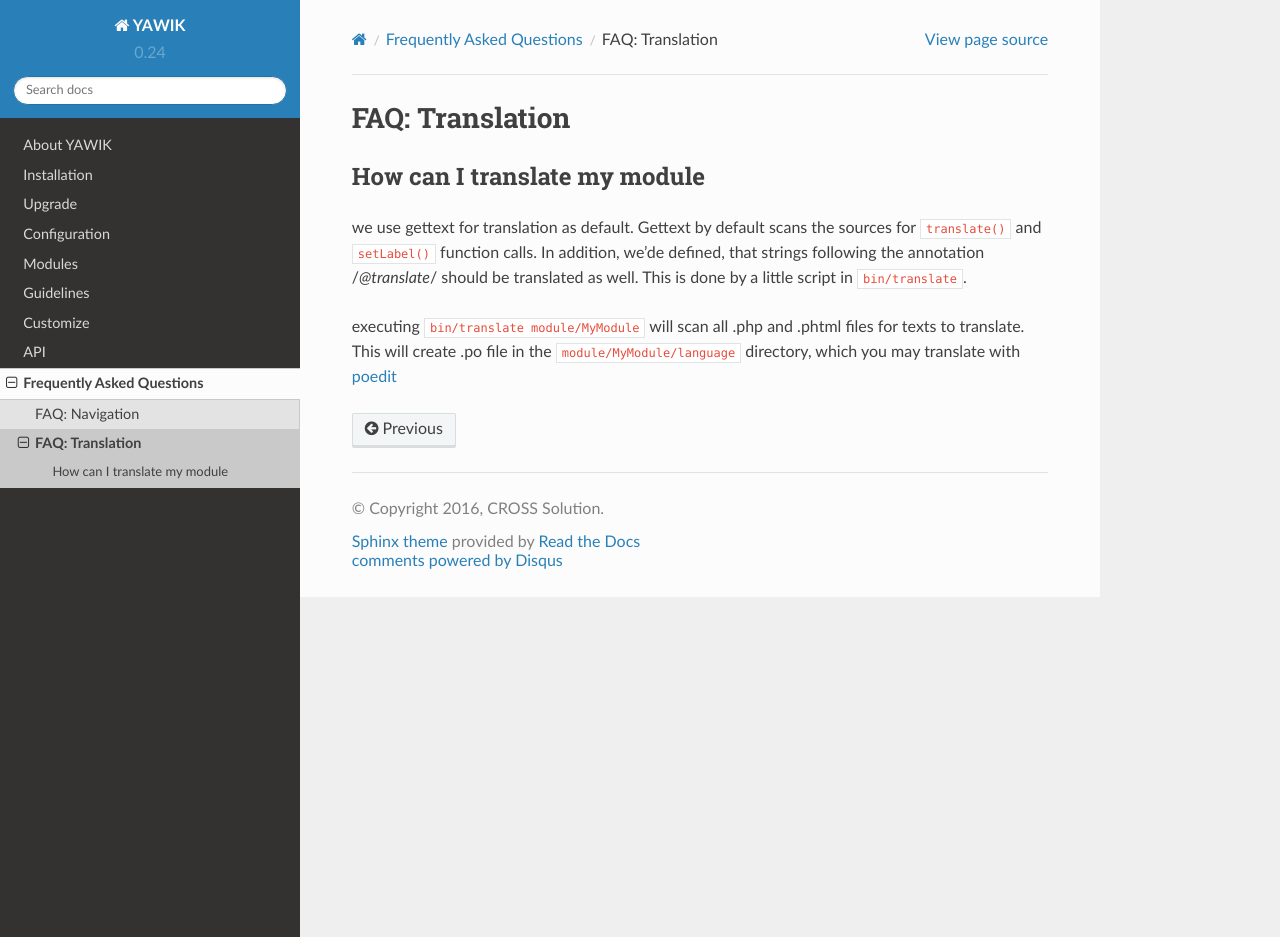
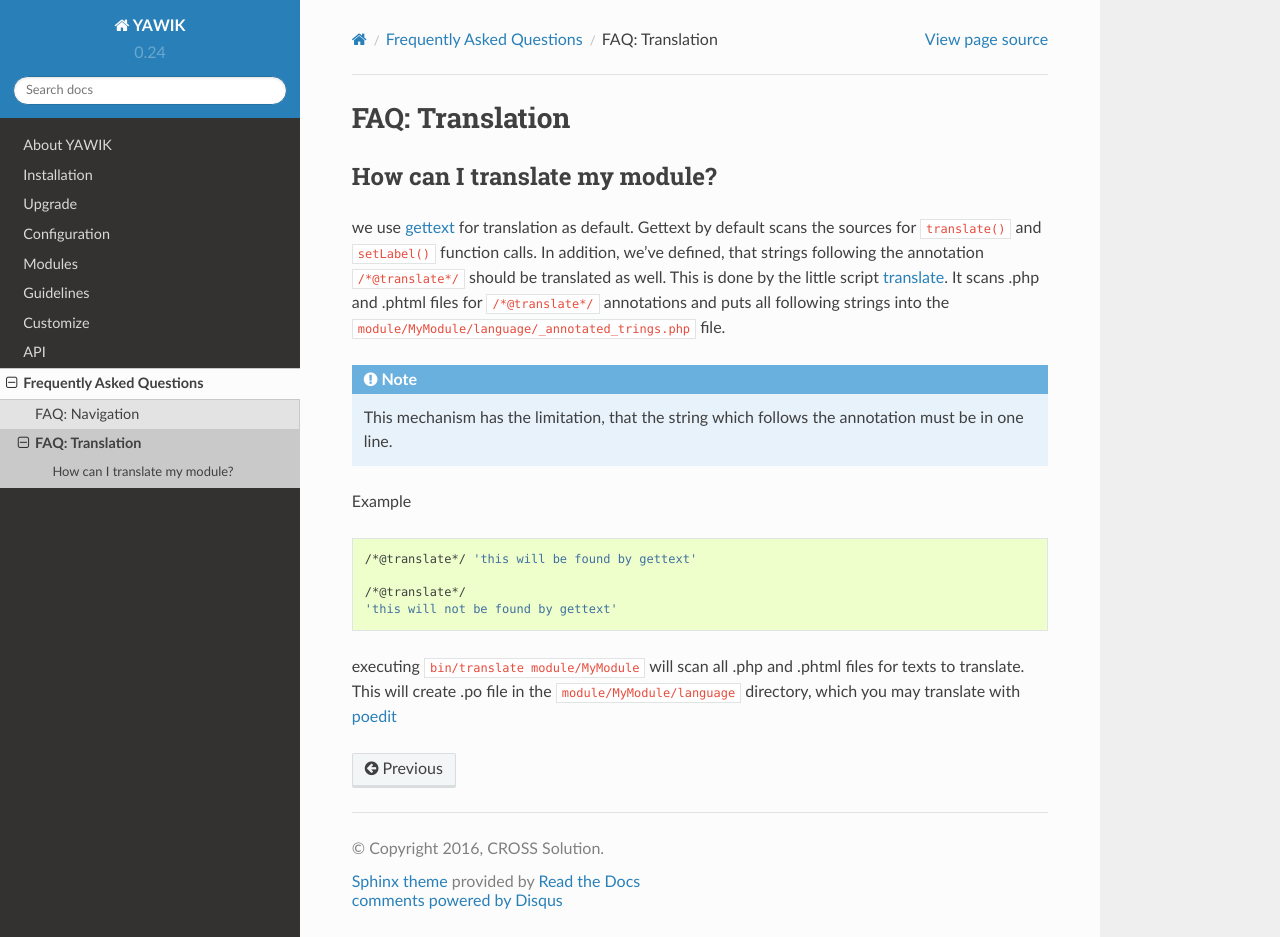
Before and after one commit to cross-solution/YawikDocs, a Sphinx documentation site: the page built from source/faq/faq-translation.rst, in a window 1280 px wide and 937 px high. Built offline with Sphinx 7.4.7 and the Read the Docs theme 2.0.0, drawn with Linux system fonts in a browser that asks for light colours; comment, search, counter and statistics services are not loaded.

Commit message:
how can I translate my module

```diff
--- a/source/faq/faq-translation.rst
+++ b/source/faq/faq-translation.rst
@@ -3,15 +3,32 @@ FAQ: Translation
 ================
 
 
-How can I translate my module
------------------------------
+How can I translate my module?
+------------------------------
 
-we use gettext for translation as default. Gettext by default scans the sources for ``translate()`` and ``setLabel()``
-function calls. In addition, we'de defined, that strings following the annotation /*@translate*/ should be translated as
-well. This is done by a little script in ``bin/translate``.
+we use gettext_ for translation as default. Gettext by default scans the sources for ``translate()`` and ``setLabel()``
+function calls. In addition, we've defined, that strings following the annotation ``/*@translate*/`` should be
+translated as well. This is done by the little script translate_. It scans .php and .phtml files for
+``/*@translate*/`` annotations and puts all following strings into the ``module/MyModule/language/_annotated_trings.php``
+file.
+
+.. note::
+
+    This mechanism has the limitation, that the string which follows the annotation must be in one line.
+
+Example
+
+.. code-block:: sh
+
+  /*@translate*/ 'this will be found by gettext'
+
+  /*@translate*/
+  'this will not be found by gettext'
 
 
 executing ``bin/translate module/MyModule`` will scan all .php and .phtml files for texts to translate. This will
 create .po file in the ``module/MyModule/language`` directory, which you may translate with poedit_
 
 .. _poedit: https://poedit.net/
+.. _translate: https://github.com/cross-solution/YAWIK/blob/develop/bin/translate
+.. _gettext: https://www.gnu.org/software/gettext/
```
